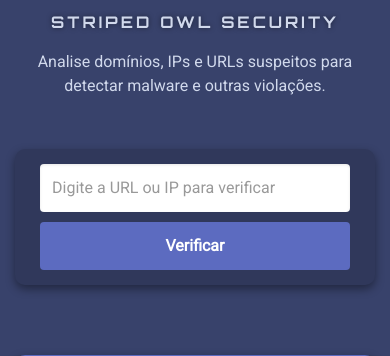
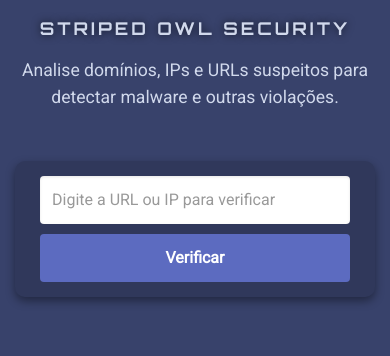
Before and after one commit to FFReis23/stripedowlsecurity, a Flask app: page / in a window 390 px wide. Shown: the top 356 px of the page. Run offline with Flask 3, Linux system fonts and the light colour scheme; some libraries are stand-ins or nearby versions.

Commit message:
Update index.html

```diff
--- a/templates/index.html
+++ b/templates/index.html
@@ -59,17 +57,19 @@
             font-family: 'Orbitron', sans-serif;
             font-weight: 700;
             text-transform: uppercase;
-            font-size: 2.5rem; /* Tamanho do título aumentado */
-            letter-spacing: 3px;
-            text-shadow: 0 0 5px rgba(0,0,0,0.5);
+            /* AUMENTADO O TAMANHO DO TÍTULO PARA FICAR MAIOR */
+            font-size: 3.5rem;
+            letter-spacing: 5px; /* Aumentado o espaçamento para melhorar a leitura em tamanho grande */
+            text-shadow: 0 0 8px rgba(0, 0, 0, 0.7);
         }
         .hero-section p {
             color: var(--text-muted);
-            font-size: 1.1rem; /* Tamanho da descrição aumentado */
-            margin-top: 10px;
+            /* AUMENTADO A FONTE DA DESCRIÇÃO PARA COMPATIBILIDADE */
+            font-size: 1.3rem;
+            margin-top: 15px;
         }
 
-        /* Formulário */
+        /* --- Formulário --- */
         .form-container {
             background-color: var(--card-bg);
             padding: 15px 25px;
@@ -192,10 +191,11 @@
         /* Responsividade */
         @media (max-width: 600px) {
             .logo-title {
-                font-size: 1.8rem;
+                font-size: 2.2rem; /* Ajustado para telas menores */
+                letter-spacing: 3px;
             }
             .hero-section p {
-                font-size: 1rem;
+                font-size: 1.1rem;
             }
             .form-container, .donation-section {
                 margin-left: 10px;
```
Also changed, not shown: other parts of templates/index.html (+16 -19 lines).
